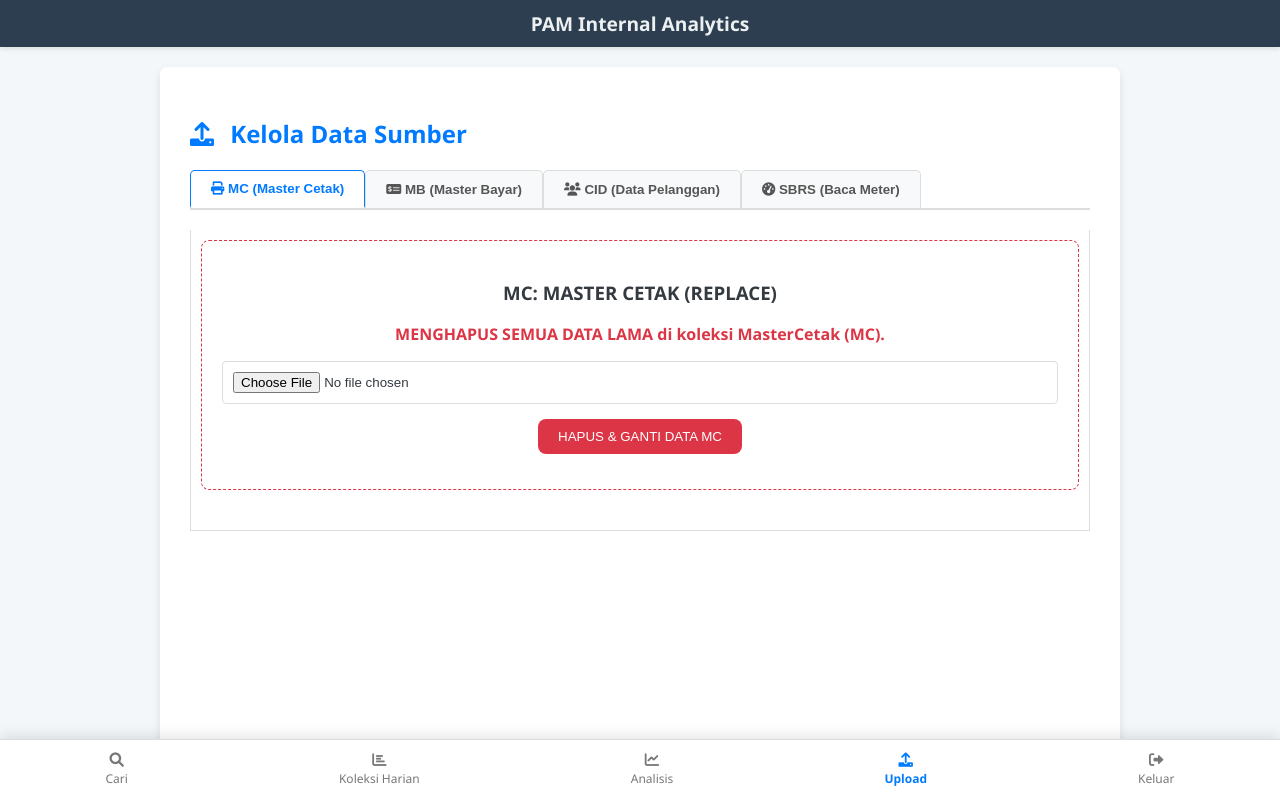
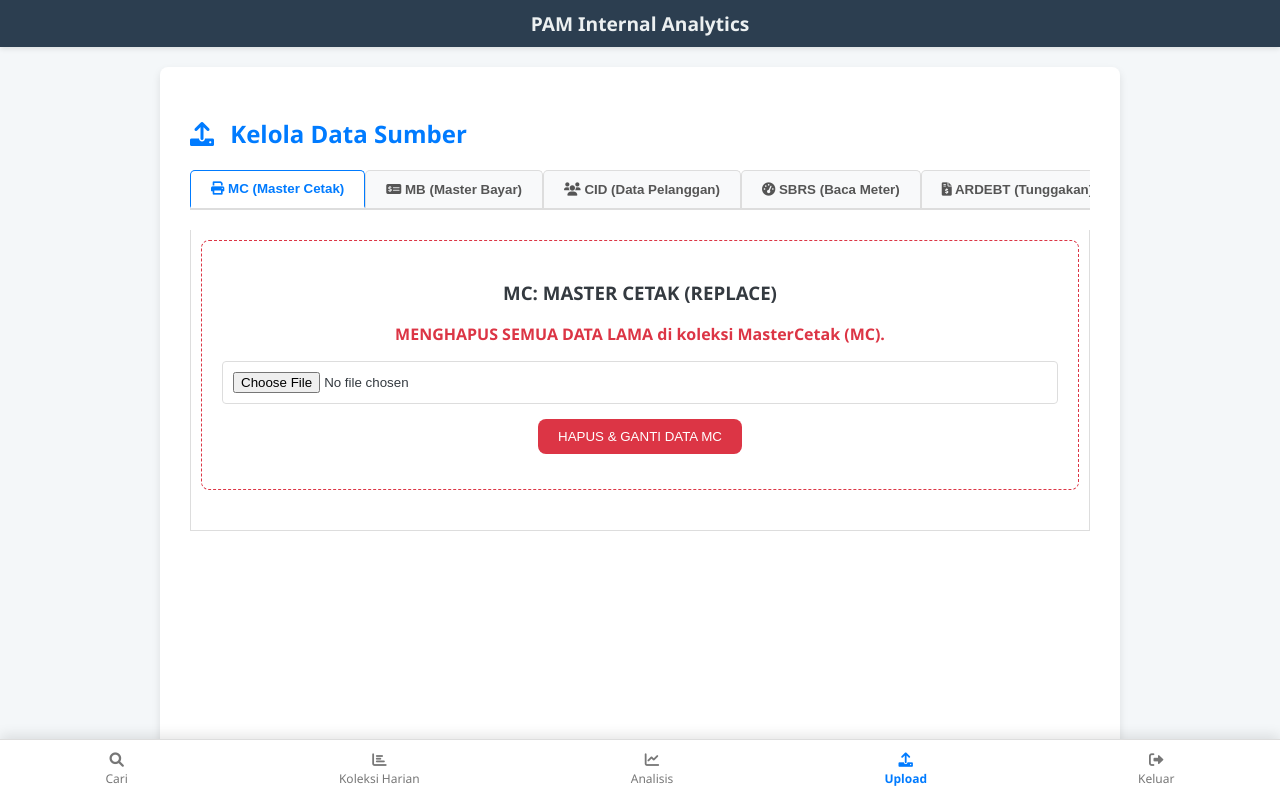
Before and after one commit to krackxor/PAM, a Flask app: page /admin/upload in a window 1280 px wide. Shown: the top 799 px of the page. Run offline with Flask 3, Linux system fonts and the light colour scheme; the visitor is signed in with stand-in values (Sample User, id 1).

Commit message:
Update upload_admin_unified.html

```diff
--- a/templates/upload_admin_unified.html
+++ b/templates/upload_admin_unified.html
@@ -60,7 +60,7 @@
 }
 .btn-upload-append:hover { background-color: #1e7e34; }
 
-#uploadStatusMC, #uploadStatusMB, #uploadStatusCID, #uploadStatusSBRS { margin-top: 15px; font-weight: 500; }
+#uploadStatusMC, #uploadStatusMB, #uploadStatusCID, #uploadStatusSBRS, #uploadStatusARDEBT { margin-top: 15px; font-weight: 500; }
 
 input[type="file"] {
     display: block;
@@ -97,6 +97,9 @@ input[type="file"] {
         </button>
         <button class="tab-button" onclick="showTab('sbrs')" id="tab-sbrs">
             <i class="fas fa-tachometer-alt"></i> SBRS (Baca Meter)
+        </button>
+        <button class="tab-button" onclick="showTab('ardebt')" id="tab-ardebt">
+            <i class="fas fa-file-invoice-dollar"></i> ARDEBT (Tunggakan)
         </button>
     </div>
 
@@ -150,17 +153,32 @@ input[type="file"] {
         </div>
     </div>
 
+    <div id="content-ardebt" class="tab-content" style="display: none;">
+        <div class="upload-section" style="border: 1px dashed #dc3545;">
+            <h3>ARDEBT: DETAIL TUNGGAKAN (REPLACE)</h3>
+            <p style="font-weight: bold; color: #dc3545;">MENGHAPUS SEMUA DATA LAMA di koleksi AccountReceivable (ARDEBT).</p>
+            <p style="font-size: 0.9em; color: #666;">Data ini idealnya di-*upload* per periode (misal: akhir bulan).</p>
+            <form id="uploadFormARDEBT" action="{{ url_for('upload_ardebt_data') }}" method="POST" enctype="multipart/form-data">
+                <input type="file" id="csvFileARDEBT" name="file" accept=".csv, .xlsx, .xls" required>
+                <button type="submit" class="btn-upload-replace">HAPUS & GANTI DATA ARDEBT</button>
+            </form>
+            <div id="uploadStatusARDEBT"></div>
+        </div>
+    </div>
+
 
     <script>
         const formMC = document.getElementById('uploadFormMC');
         const formMB = document.getElementById('uploadFormMB');
         const formCID = document.getElementById('uploadFormCID');
         const formSBRS = document.getElementById('uploadFormSBRS');
+        const formARDEBT = document.getElementById('uploadFormARDEBT');
 
         const statusMC = document.getElementById('uploadStatusMC');
         const statusMB = document.getElementById('uploadStatusMB');
         const statusCID = document.getElementById('uploadStatusCID');
         const statusSBRS = document.getElementById('uploadStatusSBRS');
+        const statusARDEBT = document.getElementById('uploadStatusARDEBT');
 
         function showTab(tabName) {
             document.querySelectorAll('.tab-content').forEach(div => div.style.display = 'none');
@@ -202,6 +220,8 @@ input[type="file"] {
         formMB.addEventListener('submit', (e) => handleUpload(e, formMB, statusMB, 'var(--secondary-color)'));
         formCID.addEventListener('submit', (e) => handleUpload(e, formCID, statusCID, 'var(--secondary-color)'));
         formSBRS.addEventListener('submit', (e) => handleUpload(e, formSBRS, statusSBRS, 'var(--secondary-color)'));
+        formARDEBT.addEventListener('submit', (e) => handleUpload(e, formARDEBT, statusARDEBT, 'var(--secondary-color)'));
+
 
         // Tampilkan tab MC saat pertama kali dimuat
         document.addEventListener('DOMContentLoaded', () => {
```
